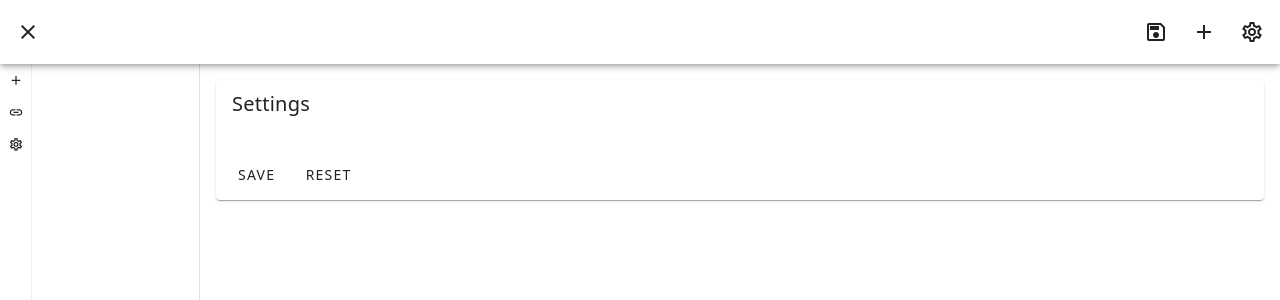
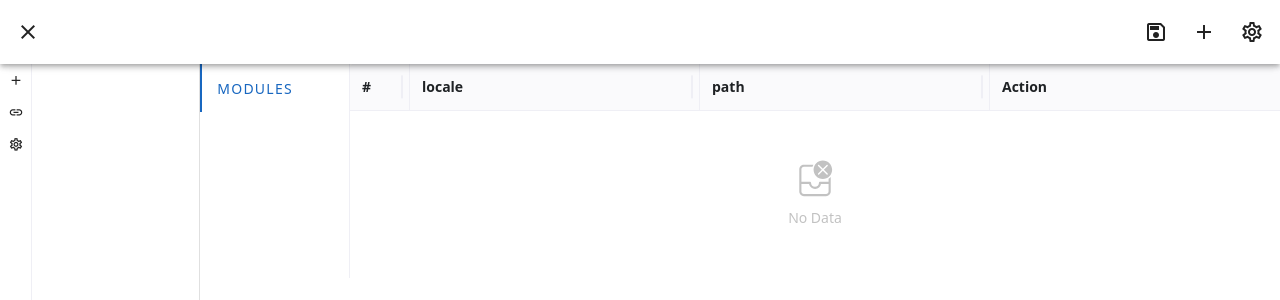
Before and after one commit to miaobuao/gettext-editor, a Vue app: page /editor in a window 1280 px wide. Shown: the top 300 px of the page. Built offline with nearby package versions, Linux system fonts and the light colour scheme; a small style sheet from the web is missing.

Commit message:
display modules

```diff
--- a/src/components.d.ts
+++ b/src/components.d.ts
@@ -19,6 +19,7 @@ declare module 'vue' {
     NButton: typeof import('naive-ui')['NButton']
     NCard: typeof import('naive-ui')['NCard']
     NConfigProvider: typeof import('naive-ui')['NConfigProvider']
+    NDataTable: typeof import('naive-ui')['NDataTable']
     NH2: typeof import('naive-ui')['NH2']
     NInput: typeof import('naive-ui')['NInput']
     NLayout: typeof import('naive-ui')['NLayout']
@@ -27,8 +28,11 @@ declare module 'vue' {
     NLayoutHeader: typeof import('naive-ui')['NLayoutHeader']
     NLayoutSider: typeof import('naive-ui')['NLayoutSider']
     NLoadingBarProvider: typeof import('naive-ui')['NLoadingBarProvider']
+    NMenu: typeof import('naive-ui')['NMenu']
     NNotificationProvider: typeof import('naive-ui')['NNotificationProvider']
     NPopconfirm: typeof import('naive-ui')['NPopconfirm']
+    NTabPane: typeof import('naive-ui')['NTabPane']
+    NTabs: typeof import('naive-ui')['NTabs']
     RouterLink: typeof import('vue-router')['RouterLink']
     RouterView: typeof import('vue-router')['RouterView']
   }
--- a/src/locale/lang/en.ts
+++ b/src/locale/lang/en.ts
@@ -46,4 +46,7 @@ export const en: I18nTemplate = {
       confirm_delete: 'Are you sure you want to delete?',
     },
   },
+  settings: {
+    modules: 'Modules',
+  },
 };
--- a/src/locale/lang/zh.ts
+++ b/src/locale/lang/zh.ts
@@ -46,4 +46,7 @@ export const zh: I18nTemplate = {
       confirm_delete: '确定要删除吗？',
     },
   },
+  settings: {
+    modules: '模块',
+  },
 };
--- a/src/locale/template.ts
+++ b/src/locale/template.ts
@@ -44,4 +44,7 @@ export default interface I18nTemplate {
       confirm_delete: string;
     };
   };
+  settings: {
+    modules: string;
+  };
 }
--- a/src/pages/editor/settings.vue
+++ b/src/pages/editor/settings.vue
@@ -1,12 +1,99 @@
 <template>
-  <v-container>
-    <v-card>
-      <v-card-title>{{ $t('common.settings') }}</v-card-title>
-      <v-card-item></v-card-item>
-      <v-card-actions>
-        <v-btn>{{ $t('common.save') }}</v-btn>
-        <v-btn>{{ $t('common.reset') }}</v-btn>
-      </v-card-actions>
-    </v-card>
-  </v-container>
+  <n-layout style="height: calc(100vh - 64px)">
+    <n-layout has-sider class="h-full overflow-y-auto">
+      <n-layout-sider bordered :width="150" :native-scrollbar="false">
+        <v-tabs v-model="tab" direction="vertical" color="primary">
+          <v-tab v-for="opt in menuOptions" :value="opt.key">
+            {{ opt.label }}
+          </v-tab>
+        </v-tabs>
+      </n-layout-sider>
+      <n-layout class="overflow-y-auto" ref="container">
+        <v-window v-model="tab" class="h-full">
+          <v-window-item value="modules" class="h-full">
+            <v-card flat class="h-full">
+              <n-data-table
+                :bordered="false"
+                :single-line="false"
+                :columns="columns"
+                :data="data"
+                virtual-scroll
+                :max-height="containerHeight"
+              />
+            </v-card>
+          </v-window-item>
+        </v-window>
+      </n-layout>
+    </n-layout>
+  </n-layout>
 </template>
+
+<script setup lang="ts">
+import type { Locale } from '../../utils/gettext';
+import type { DataTableColumns } from 'naive-ui';
+import { NButton } from 'naive-ui';
+import useGettext from '../../stores/gettext';
+const { t } = useI18n();
+const menuOptions = [['settings.modules', 'modules']].map(([label, key]) => ({
+  label: t(label),
+  key,
+}));
+const container = ref();
+const { height: containerHeight } = useElementSize(container);
+const tab = ref(menuOptions[0].key);
+const gettext = useGettext();
+
+const createColumns = ({
+  remove,
+}: {
+  remove: (row: Locale) => void;
+}): DataTableColumns<Locale> => {
+  return [
+    {
+      title: '#',
+      key: 'no',
+      width: 60,
+      resizable: true,
+      minWidth: 50,
+    },
+    {
+      title: 'locale',
+      key: 'code',
+      minWidth: 100,
+      resizable: true,
+    },
+    {
+      title: 'path',
+      key: 'path',
+      minWidth: 300,
+      resizable: true,
+    },
+    {
+      title: 'Action',
+      key: 'actions',
+      render(row) {
+        return h(
+          NButton,
+          {
+            strong: true,
+            tertiary: true,
+            size: 'small',
+            onClick: () => remove(row),
+          },
+          { default: () => 'remove' }
+        );
+      },
+    },
+  ];
+};
+
+let data = computed(() =>
+  [...gettext.value.locales.values()].map((locale, no) => ({ ...locale, no }))
+);
+
+const columns = createColumns({
+  remove(row: Locale) {
+    console.log(row);
+  },
+});
+</script>
--- a/src/utils/gettext.ts
+++ b/src/utils/gettext.ts
@@ -349,11 +349,11 @@ export class Gettext {
   }
 
   get modules() {
-    return Array.from(this.meta.modules);
+    return Array.from(this.meta?.modules);
   }
 
   get meta() {
-    return this.template.msg[0].meta;
+    return this.template.msg[0]?.meta;
   }
 }
 
```
